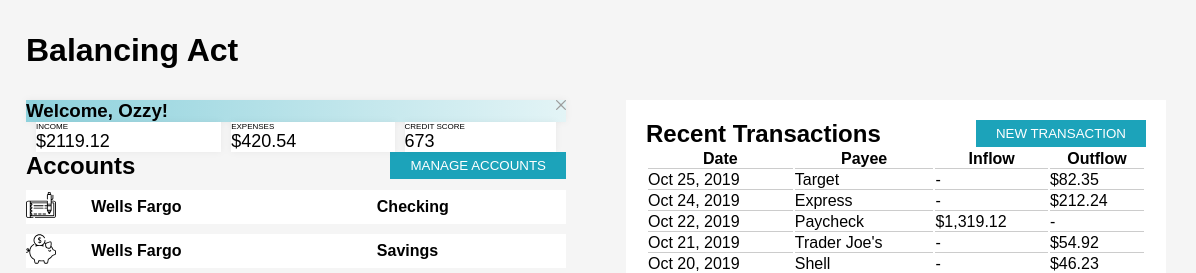
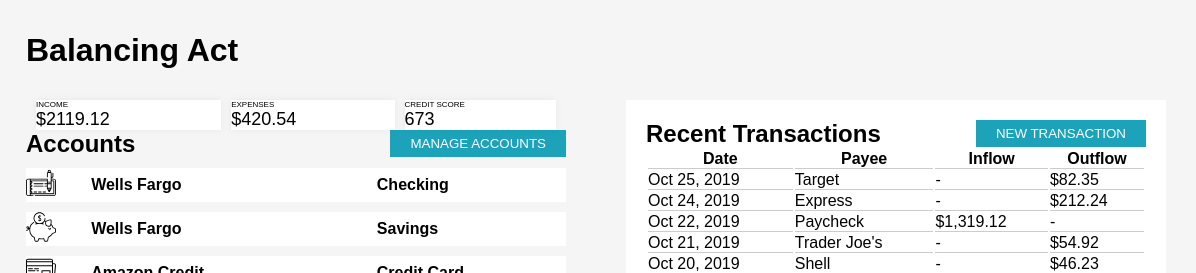
Before and after one commit to jonathan-tschida/balancing-act, a plain HTML site: page index.html in a window 1280 px wide. Both pictures are taken after a click on the picture 645 px from the left and 105 px from the top of the page. Shown: the top 273 px of the page, 84-1280 px from the left. Drawn offline with Linux system fonts and the light colour scheme; a web font is replaced by a local one.

Commit message:
Fixed id conflicts

```diff
--- a/index.html
+++ b/index.html
@@ -19,7 +19,7 @@
       <div class="column">
         <div id="greeting">
           <h3>Welcome, Ozzy!</h3>
-          <img src="./assets/images/close.svg" class="close" onclick="dismissWelcome();">
+          <img src="./assets/images/close.svg" class="close" id="greeting-close" onclick="dismissGreeting();">
         </div>
       <section id="overview">
         <table>
--- a/main.js
+++ b/main.js
@@ -1,5 +1,5 @@
-function dismissWelcome() {
-  document.getElementById("welcome").style.display = "none";
+function dismissGreeting() {
+  document.getElementById("greeting").style.display = "none";
 };
 
-document.getElementByID("welcome-close").addEventListener("click", dismissWelcome);
+document.getElementByID("greeting-close").addEventListener("click", dismissGreeting);
```
